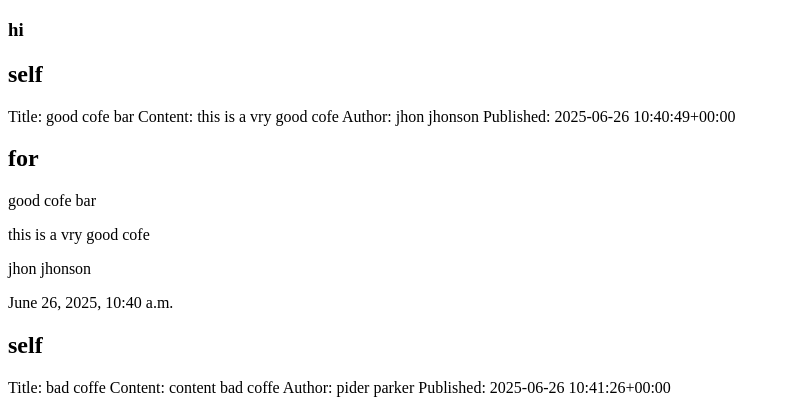
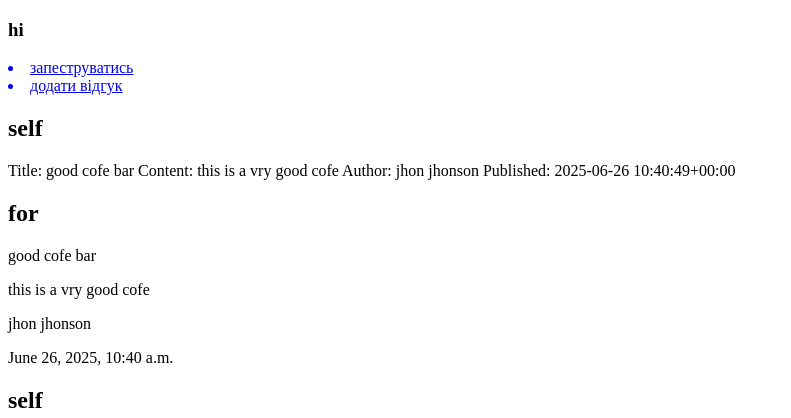
Before and after one commit to KuthikBohdan1/4MY5_dp-9-6, a Django app: page /reviews/ in a window 1280 px wide. Shown: the top 418 px of the page, without its empty margins (0-791 px from the left). Run offline with Django 5.2, Linux system fonts and the light colour scheme; data comes from the database, SQL or seed files in the repository; both versions use the stored data as it was after the commit.

Commit message:
add datatime

```diff
--- a/templates/auth_system/add_review.html
+++ b/templates/auth_system/add_review.html
@@ -13,7 +13,7 @@
         {% comment %} <input type="text" placeholder="псевдонім" class="form-control_username"><br>
         <input type="text" placeholder="пароль" class="form-control_password"><br>
         <input type="text" placeholder="повторений пароль" class="form-control_return_password"><br>
-        <input type="date" placeholder="дата народження" class="form-control_date"><br>
+        <input type="datetime" placeholder="дата народження" class="form-control_date"><br>
 
         <button class="btn btn-success" type="submit">зарейструватись</button> {% endcomment %}
     </form>
--- a/templates/auth_system/index.html
+++ b/templates/auth_system/index.html
@@ -7,6 +7,16 @@
 </head>
 <body>
 <h3>hi</h3>
+    <a href="http://127.0.0.1:8000/register/">
+        <li><i class="sold"></i>запеструватись</li>
+
+    </a>
+        <a href="http://127.0.0.1:8000/add_review/">
+        <li><i class="sold"></i>додати відгук</li>
+
+    </a>
+
+
 
     {% for review in all_review %}
 
```
Also changed, not shown: cofe_bar/forms.py (+4 -4 lines), db.sqlite3.
